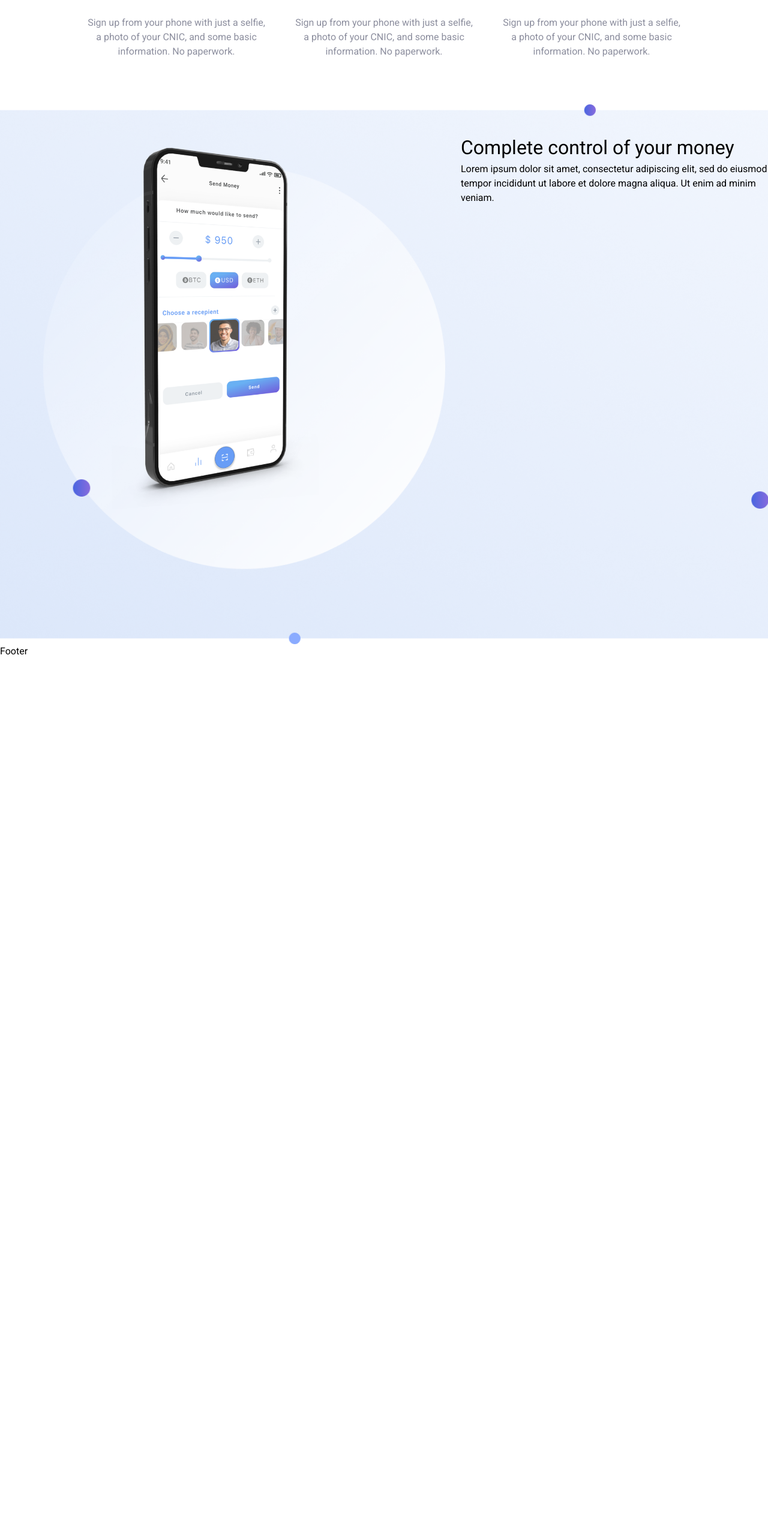
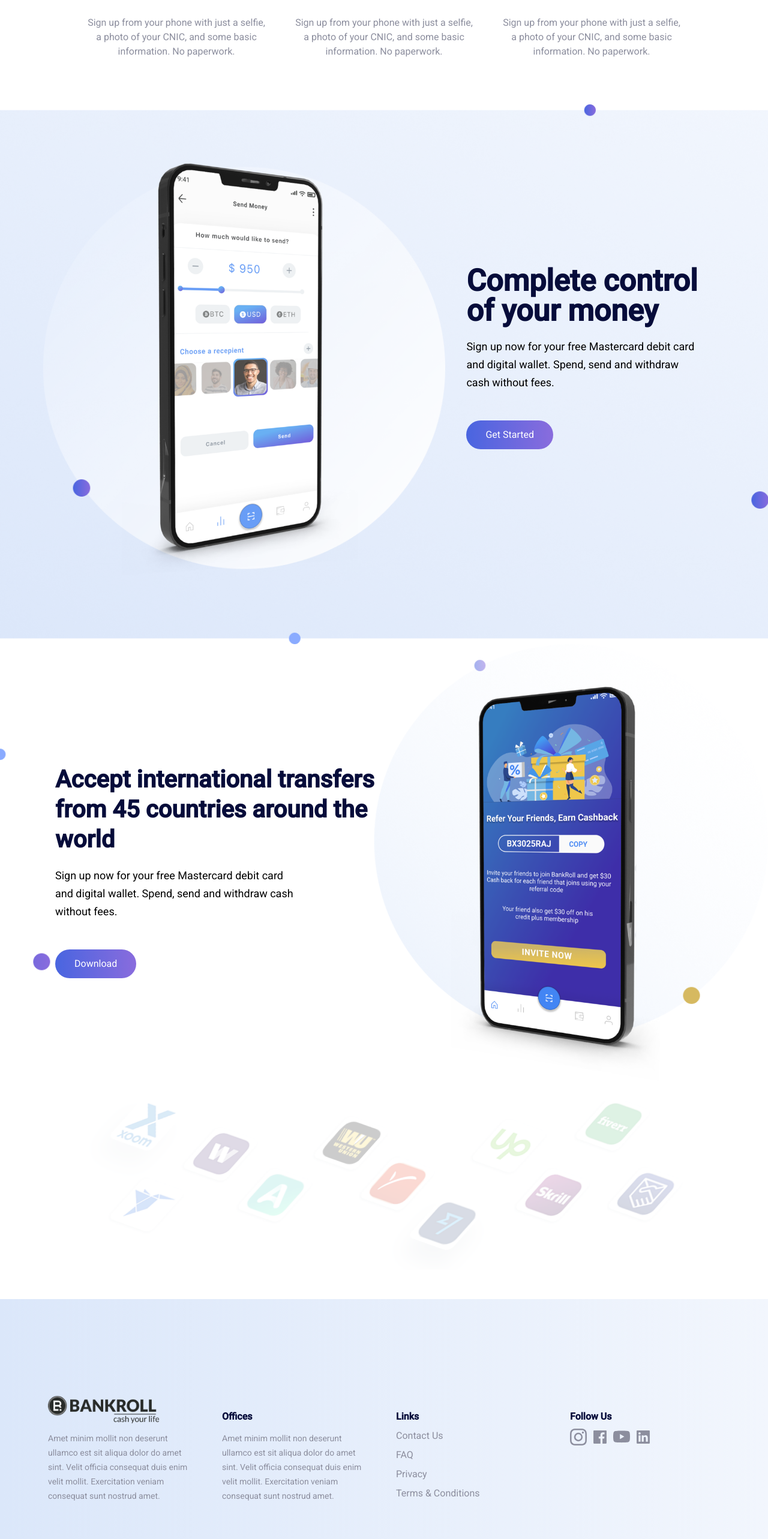
Before and after one commit to MariaAsiif/Bankroll-Web, a React (Create React App) app: page / in a window 1280 px wide. Shown: the part 828-3394 px from the top of the page at 60% size. Before the commit the page ends 1926 px from the top, so only its background shows below. Built offline with nearby package versions, Linux system fonts and the light colour scheme.

Commit message:
add another sections

```diff
--- a/src/components/Footer.jsx/Footer.jsx
+++ b/src/components/Footer.jsx/Footer.jsx
@@ -1,8 +1,62 @@
 import React from 'react'
-
+import logo2 from '../../assests/images/Logo_2.png'
+import { BsInstagram, BsYoutube } from 'react-icons/bs'
+import { AiFillFacebook, AiFillLinkedin } from 'react-icons/ai'
 const Footer = () => {
   return (
-    <div>Footer</div>
+    <>
+      <div className='bg-gradient-to-r from-[#DBE7FA] to-[#F2F6FD] h-[400px] mt-[12rem]'>
+        <div className='mx-20'>
+          <div className='grid grid-cols-4 gap-10 pt-[10rem]'>
+            <div>
+              <img src={logo2} alt="logo2" />
+              <p className='leading-6 mt-3 text-[14px] text-[#8C8E9E]'>
+                Amet minim mollit non deserunt ullamco est sit aliqua dolor do amet sint. Velit officia consequat duis enim velit mollit. Exercitation veniam consequat sunt nostrud amet.
+              </p>
+            </div>
+            <div className='pt-6'>
+              <h2 className='
+              font-semibold  text-[16px] text-[#060C3A]
+               '>Offices</h2>
+              <p className=' leading-6 mt-3 text-[14px] text-[#8C8E9E] '>
+                Amet minim mollit non deserunt ullamco est sit aliqua dolor do amet sint. Velit officia consequat duis enim velit mollit. Exercitation veniam consequat sunt nostrud amet.
+              </p>
+            </div>
+            <div className='pt-6'>
+              <h2 className='
+              font-semibold  text-[16px] text-[#060C3A]
+               '>Links</h2>
+              <ul className='  text-[#8C8E9E]'>
+                <li className='pt-2'>Contact Us</li>
+                <li className='pt-2'>FAQ</li>
+                <li className='pt-2'>Privacy</li>
+                <li className='pt-2'>Terms & Conditions</li>
+              </ul>
+
+            </div>
+            <div className='pt-6'>
+              <h2 className='
+              font-semibold  text-[16px] text-[#060C3A]
+               '>Follow Us</h2>
+              <ul className=' flex  text-[#8C8E9E]'>
+                <li className='pt-2'>
+                  <BsInstagram className='text-[28px]' />
+                </li>
+                <li className='pt-2 mx-2'>
+                  <AiFillFacebook className='text-[28px]' />
+                </li>
+                <li className='pt-2 '>
+                  <BsYoutube className='text-[28px]' />
+                </li>
+                <li className='pt-2 mx-2'>
+                  <AiFillLinkedin className='text-[28px]' />
+                </li>
+              </ul>
+            </div>
+          </div>
+        </div>
+      </div>
+    </>
   )
 }
 
--- a/src/components/LandingComp/Control.jsx
+++ b/src/components/LandingComp/Control.jsx
@@ -5,11 +5,24 @@ const Control = () => {
     <>
 
       <div className='bg-control-img bg-cover bg-no-repeat h-[900px] mt-[30rem]'>
-        <div className='flex justify-between'>
-          <img src={control} className='w-[60%]' alt="control" />
-          <div className='mt-[3rem]'>
-            <h2 className='text-[2rem]'>Complete control of your money</h2>
-            <p>Lorem ipsum dolor sit amet, consectetur adipiscing elit, sed do eiusmod tempor incididunt ut labore et dolore magna aliqua. Ut enim ad minim veniam.</p>
+        <div className='flex justify-between items-center '>
+          <div className='w-full h-full flex justify-center ml-[12rem] mt-[1rem]'>
+            <img src={control} className='w-full h-[800px]  object-cover' alt="control" />
+          </div>
+          <div className='w-full px-[7rem]'>
+            <h2 className='text-[#060C3A] pt-7 leading-[50px] font-bold font-roboto text-[50px] w-full'>
+              Complete control of your money
+            </h2>
+            <p className='max-w-[400px] leading-[30px] text-[18px] mt-5'>
+              Sign up now for your free Mastercard debit card
+              and digital wallet. Spend, send and withdraw cash
+              without fees.
+
+            </p>
+
+            <button className='rounded-full mt-[3rem] text-white font-roboto px-8 py-3 bg-gradient-to-r from-[#4965E0] to-[#896CDD]'>Get Started</button>
+
+
           </div>
         </div>
       </div>
--- /dev/null
+++ b/src/components/LandingComp/Transfer.jsx
@@ -0,0 +1,44 @@
+import React from 'react'
+import transfer from '../../assests/images/Mockup.png'
+import social from '../../assests/images/social.png'
+
+const Transfer = () => {
+    return (
+        <>
+            <div>
+                <div className='bg-transfer-img bg-contain bg-no-repeat h-[900px] '>
+                    <div className='flex justify-between items-center mx-20'>
+                        <div className='w-full px-3'>
+                            <h2 className='text-[#060C3A] pt-7 leading-[50px] font-bold font-roboto text-[40px] w-full'>
+                                Accept international transfers
+                                from 45 countries around the world
+                            </h2>
+                            <p className='max-w-[400px] leading-[30px] text-[18px] mt-5'>
+                                Sign up now for your free Mastercard debit card
+                                and digital wallet. Spend, send and withdraw cash
+                                without fees.
+
+                            </p>
+
+                            <button className='rounded-full mt-[3rem] text-white font-roboto px-8 py-3 bg-gradient-to-r from-[#4965E0] to-[#896CDD]'>Download</button>
+
+
+                        </div>
+                        <div className='w-full h-full'>
+                            <img src={transfer}  className='w-full h-[730px] object-cover' alt="control" />
+
+                        </div>
+                    </div>
+                    <div className='mx-[8rem] mt-8'>
+                        <img src={social} alt="social" />
+
+                    </div>
+                </div>
+
+            </div>
+
+        </>
+    )
+}
+
+export default Transfer
--- a/src/pages/Landing.jsx
+++ b/src/pages/Landing.jsx
@@ -3,6 +3,7 @@ import Layout from '../components/Layout/Layout'
 import SayGoodby from '../components/LandingComp/SayGoodby'
 import GetReward from '../components/LandingComp/GetReward'
 import Control from '../components/LandingComp/Control'
+import Transfer from '../components/LandingComp/Transfer'
 
 const Landing = () => {
   return (
@@ -12,6 +13,7 @@ const Landing = () => {
         <GetReward />
       </div>
       <Control />
+      <Transfer/>
     </Layout>
   )
 }
--- a/tailwind.config.js
+++ b/tailwind.config.js
@@ -11,6 +11,7 @@ module.exports = {
       },
       backgroundImage: {
         'control-img': " url(./assests/images/Bg_3.png)",
+        'transfer-img': " url(./assests/images/Bg.png)",
 
       }
     },
```
Also changed, not shown: src/assests/images/Logo_2.png (added), src/assests/images/social.png (renamed from src/assests/images/image 1 (1).png).
